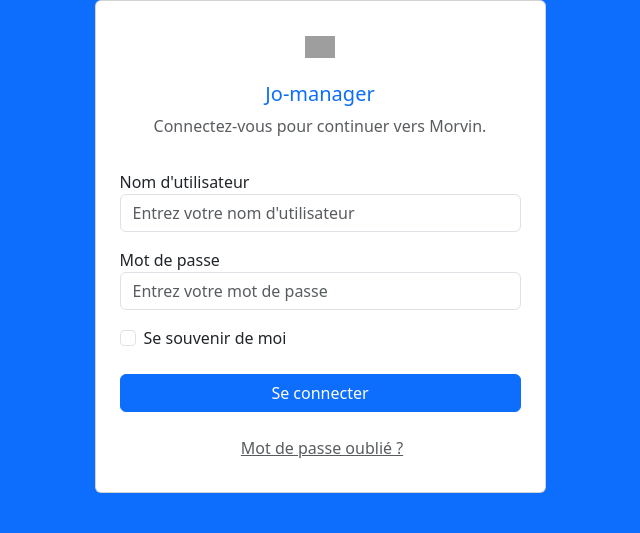
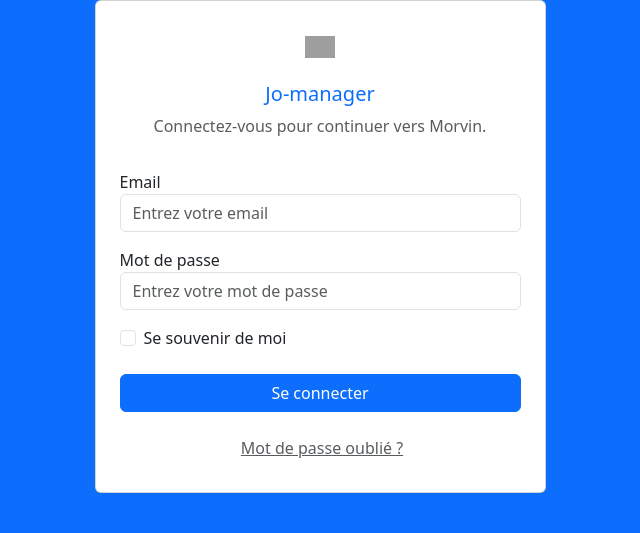
Before and after one commit to Dieudonne-CMR/Jo-manager, a PHP site: page /auth-login.php in a window 1280 px wide. Shown: the top 533 px of the page, without its empty margins (320-960 px from the left). Run offline with PHP 8.4, Linux system fonts and the light colour scheme; some libraries are stand-ins or nearby versions; grey boxes are pictures that could not be loaded.

Commit message:
travail sur add-product.php

```diff
--- a/template/add-product.php
+++ b/template/add-product.php
@@ -150,10 +150,11 @@
                                                                 <label class="form-label" for="productdesc">Description du Produit</label>
                                                                 <textarea class="form-control" name="decription" id="productdesc" rows="5" placeholder="Entrez la description de votre produit"></textarea>
                                                             </div>
+
                                                         </form>
 
                                                         <ul class="pager wizard twitter-bs-wizard-pager-link">
-                                                            <li class="next"><a href="../#"> Images du Produit <i class="mdi mdi-arrow-right ms-1"></i></a></li>
+                                                            <li class="next"><a href="#product-img"> Images du Produit <i class="mdi mdi-arrow-right ms-1"></i></a></li>
                                                         </ul>
                                                     </div>
                                                     <!-- end tabpane -->
--- a/template/auth-login.php
+++ b/template/auth-login.php
@@ -55,9 +55,9 @@
                                     <form class="form-horizontal mt-4 pt-2" action="login" method="post">
 
                                         <div class="mb-3">
-                                            <label for="username">Nom d'utilisateur</label>
-                                            <input type="text" name="nom_utilisateur" class="form-control" id="username"
-                                                placeholder="Entrez votre nom d'utilisateur">
+                                            <label for="username">Email</label>
+                                            <input type="email" name="email_utilisateur" class="form-control" id="username"
+                                                placeholder="Entrez votre email">
                                         </div>
 
                                         <div class="mb-3">
```
